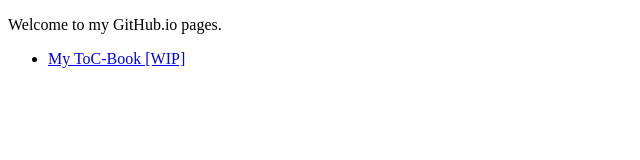
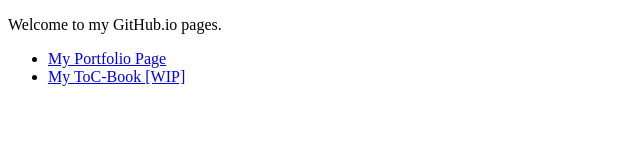
Before and after one commit to shaunramsey/shaunramsey.github.io, a plain HTML site: page index.html in a window 1280 px wide. Shown: the whole page, without its empty margins (0-640 px from the left). Drawn offline with Linux system fonts and the light colour scheme.

Commit message:
Update index.html

```diff
--- a/index.html
+++ b/index.html
@@ -3,11 +3,13 @@
 
 <head>
     <title>Ramsey's GitHub.io</title>
+    <meta http-equiv='refresh' content='5; URL=https://shaunramsey.github.io/portfolio'>
 </head>
 
 <body>
     <p>Welcome to my GitHub.io pages.</p>
     <ul>
+        <li> <a href="https://shaunramsey.github.io/portfolio">My Portfolio Page</a></li>
         <li> <a href="https://shaunramsey.github.io/ToC-Book/frontmatter.html">My ToC-Book [WIP]</a></li>
     </ul>
 </body>
```
